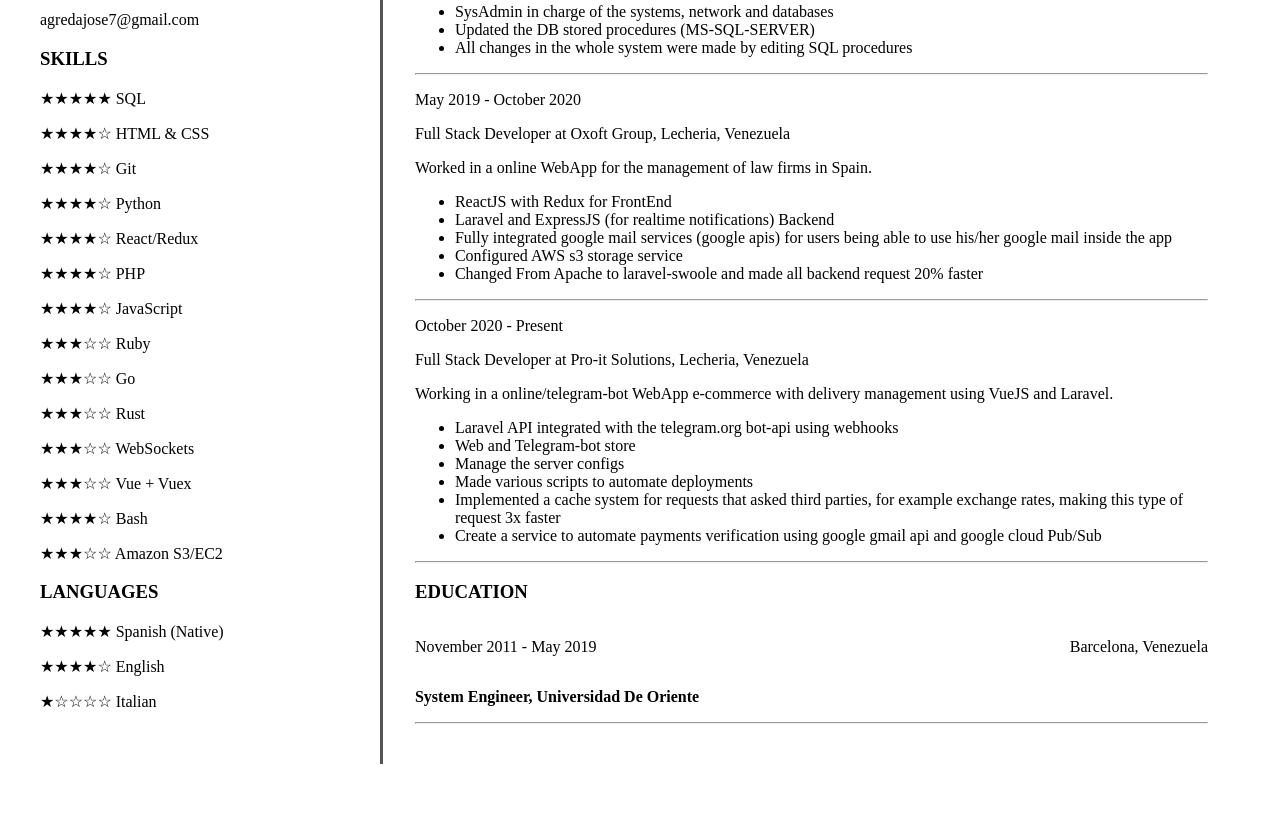
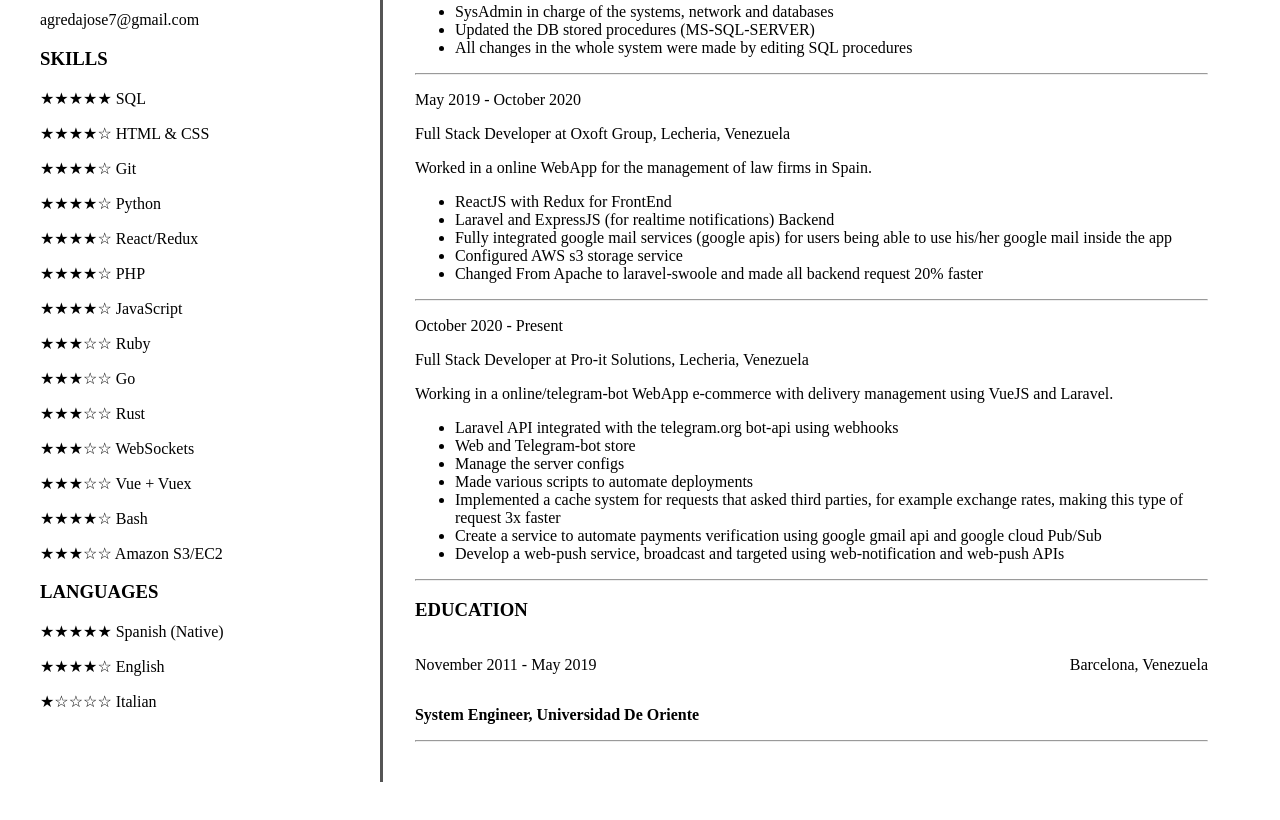
Before and after one commit to Antuan01/simple-cv, a plain HTML site: page index.html in a window 1280 px wide. Shown: the part 540-1360 px from the top of the page. Drawn offline with Linux system fonts and the light colour scheme; a script that the page names is missing.

Commit message:
perk added

```diff
--- a/index.html
+++ b/index.html
@@ -114,6 +114,7 @@
                 <li> Made various scripts to automate deployments </li>
                 <li> Implemented a cache system for requests that asked third parties, for example exchange rates, making this type of request 3x faster </li>
                 <li> Create a service to automate payments verification using google gmail api and google cloud Pub/Sub </li>
+                <li> Develop a web-push service, broadcast and targeted using web-notification and web-push APIs </li>
             </ul>
 
 
```
